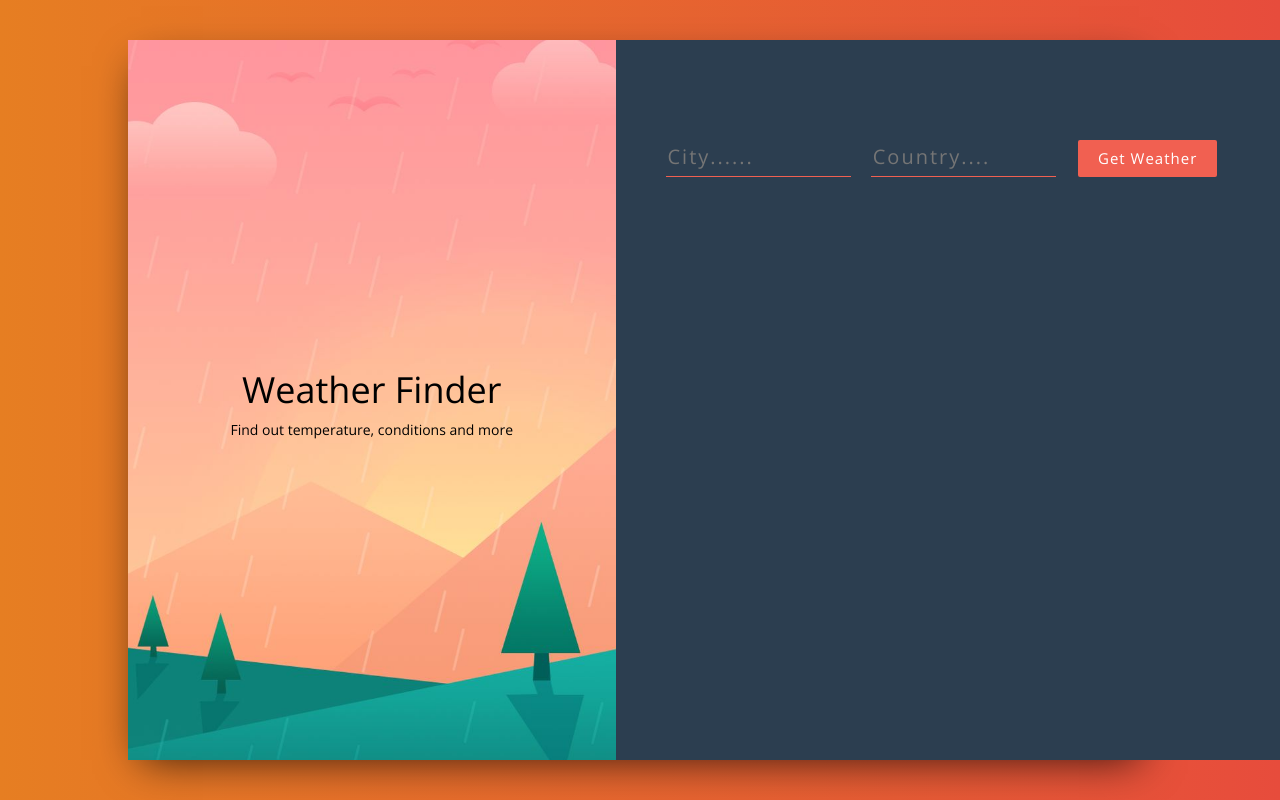
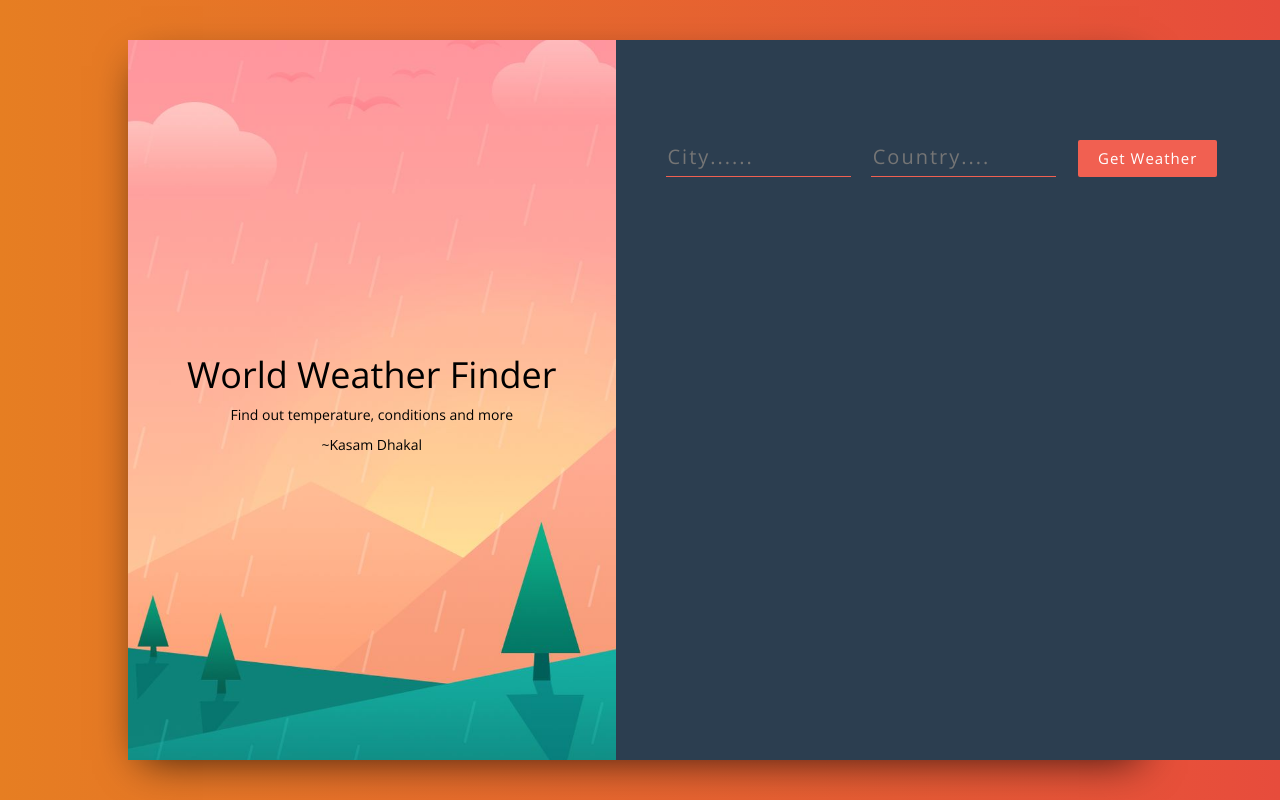
Before and after one commit to kasamdh/React-Weather-Application, a React (Create React App) app: page / in a window 1280 px wide. Built offline with nearby package versions, Linux system fonts and the light colour scheme.

Commit message:
CSS and Image

```diff
--- a/src/components/Titles.js
+++ b/src/components/Titles.js
@@ -4,8 +4,9 @@ export class Titles extends Component {
     render() {
         return (
             <div>
-                <h1>Weather Finder</h1>
+                <h1>World Weather Finder</h1>
                 <p>Find out temperature, conditions and more</p>
+                <p>~Kasam Dhakal</p>
 
             </div>
         )
```
Also changed, not shown: 1 other file (tests, documents, lock files or other folders).
